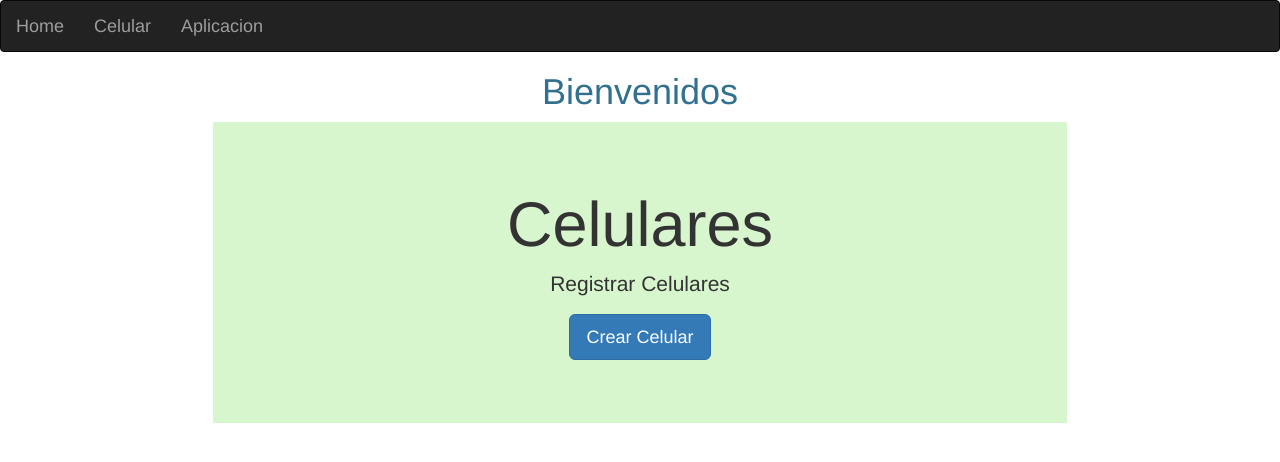
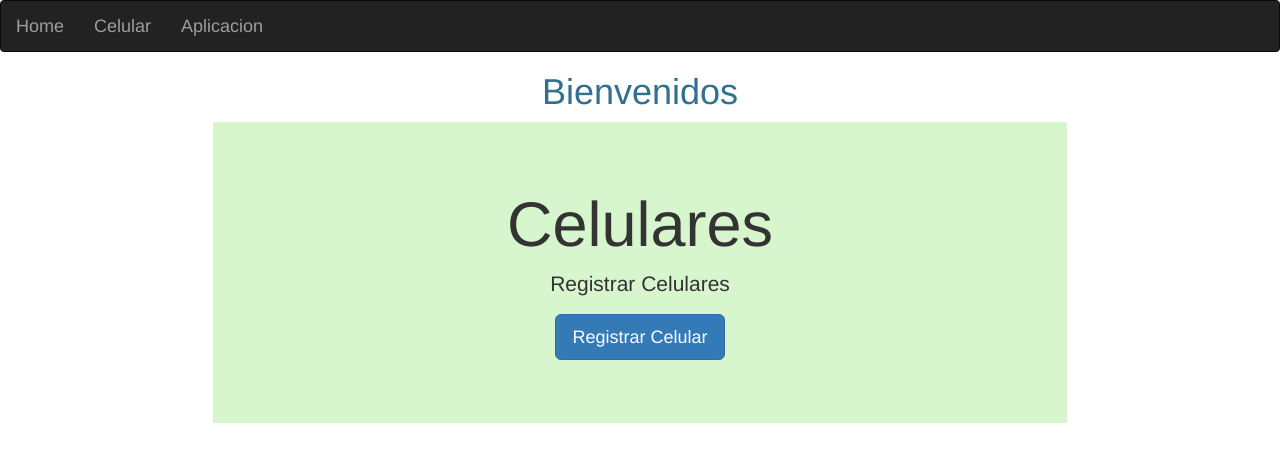
Before and after one commit to CristianSantacruz/examen-twj-santacruzcristian, an Angular app in the folder Frontend/: page /home in a window 1280 px wide. Shown: the top 462 px of the page. Built offline with nearby package versions, Linux system fonts and the light colour scheme.

Commit message:
Home Html

```diff
--- a/Frontend/src/app/home/home.component.html
+++ b/Frontend/src/app/home/home.component.html
@@ -5,7 +5,7 @@
     <h1>Celulares</h1>
     <p>Registrar Celulares</p>
     <p>
-      <a class="btn btn-primary btn-lg" [routerLink]="['/celular']" role="button">Crear Celular</a>
+      <a class="btn btn-primary btn-lg" [routerLink]="['/celulares']" role="button">Registrar Celular</a>
     </p>
   </div>
   <div class="col-sm-2"></div>
```
